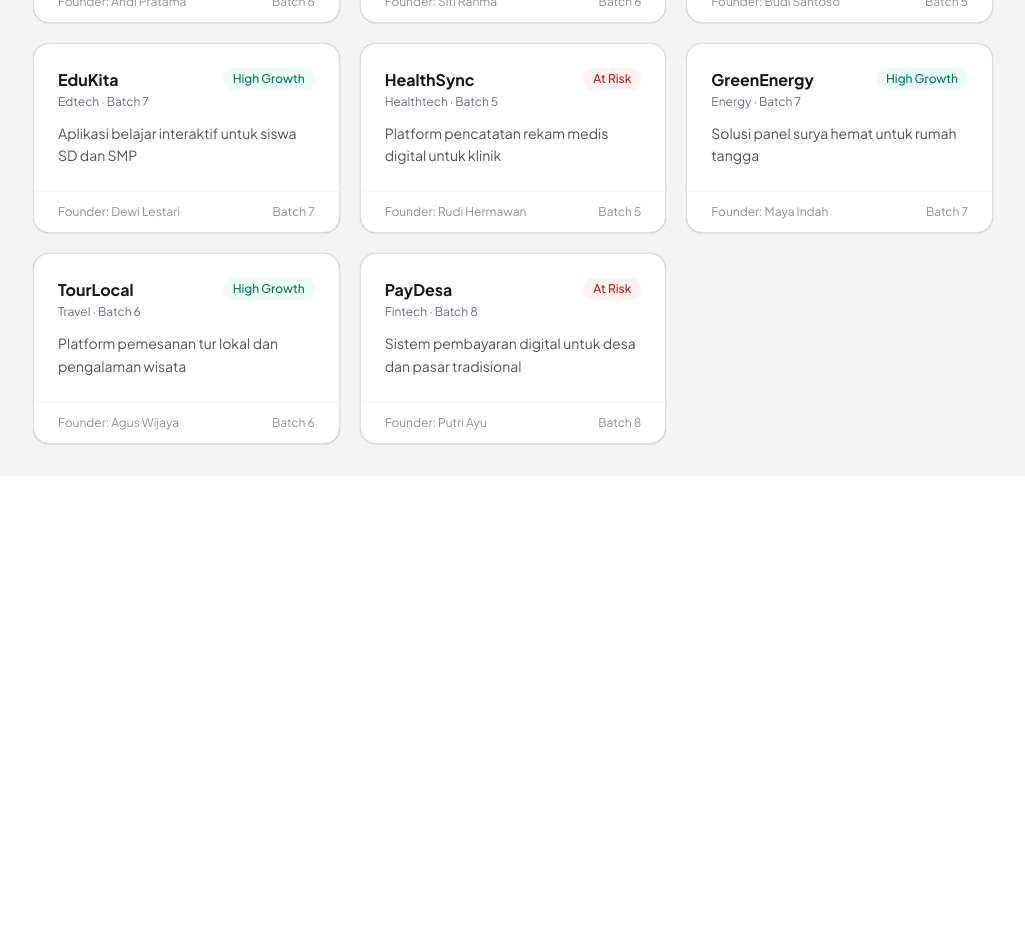
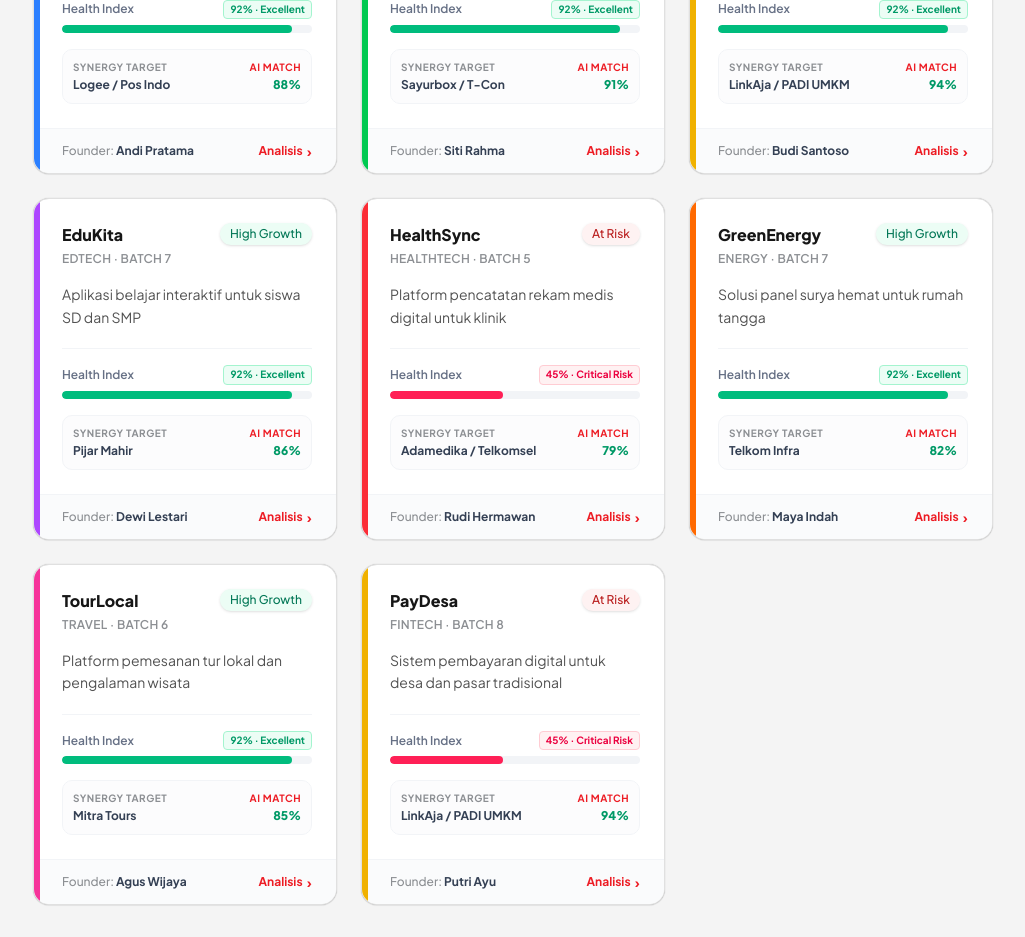
Before and after one commit to kelvinsatriahendra/Indigo-Connect-AI-Synergy-Risk-Engine-, a Next.js app: page /dashboard in a window 1280 px wide. Shown: the part 1040-1977 px from the top of the page, without its empty margins (255-1280 px from the left). Before the commit the page ends 1516 px from the top, so only its background shows below. Built offline with nearby package versions, Linux system fonts and the light colour scheme; no server answers.

Commit message:
design: revamp dashboard startup card visualization with AI metrics, health indices, match scores and sector accents

```diff
--- a/src/app/dashboard/page.tsx
+++ b/src/app/dashboard/page.tsx
@@ -408,29 +408,89 @@
             <p className="text-xs text-[#8c8f93] mt-1">Coba ubah filter atau kata kunci pencarian</p>
           </div>
         ) : (
-          <div className="grid gap-5 sm:grid-cols-2 lg:grid-cols-3">
-            {filteredStartups.map((startup) => (
-              <div key={startup.id} className="card-legion overflow-hidden">
-                <div className="p-6">
-                  <div className="flex items-start justify-between">
-                    <div>
-                      <h3 className="text-base font-bold text-[#161616]">{startup.name}</h3>
-                      <p className="mt-0.5 text-xs text-[#667085]">{startup.sector} · {startup.batch}</p>
+          <div className="grid gap-6 sm:grid-cols-2 lg:grid-cols-3">
+            {filteredStartups.map((startup) => {
+              const isHigh = startup.status === "ACTIVE";
+              const healthScore = isHigh ? 92 : 45;
+              const healthLabel = isHigh ? "Excellent" : "Critical Risk";
+              const healthColor = isHigh ? "text-emerald-600 bg-emerald-50 border-emerald-200" : "text-rose-600 bg-rose-50 border-rose-200";
+              const healthProgressColor = isHigh ? "bg-emerald-500" : "bg-rose-500";
+
+              // Map Synergy target based on sector
+              const synergyMap: Record<string, { target: string; match: number }> = {
+                "Fintech": { target: "LinkAja / PADI UMKM", match: 94 },
+                "Logistik": { target: "Logee / Pos Indo", match: 88 },
+                "Agritech": { target: "Sayurbox / T-Con", match: 91 },
+                "Healthtech": { target: "Adamedika / Telkomsel", match: 79 },
+                "Edtech": { target: "Pijar Mahir", match: 86 },
+                "Energy": { target: "Telkom Infra", match: 82 },
+                "Travel": { target: "Mitra Tours", match: 85 },
+              };
+              const synergy = synergyMap[startup.sector] || { target: "Telkom Group", match: 85 };
+
+              return (
+                <div
+                  key={startup.id}
+                  className="card-legion overflow-hidden relative group hover:scale-[1.02] hover:-translate-y-1 transition-all duration-300 flex flex-col justify-between"
+                >
+                  {/* Left accent bar matching sector color */}
+                  <div className={`absolute left-0 top-0 bottom-0 w-1.5 ${sectorColors[startup.sector] || "bg-slate-400"}`} />
+
+                  <div className="p-6 pl-7 flex-1">
+                    <div className="flex items-start justify-between gap-2">
+                      <div>
+                        <h3 className="text-base font-extrabold text-[#161616] group-hover:text-[#ED1C24] transition-colors">{startup.name}</h3>
+                        <p className="mt-1 text-xs font-semibold text-[#8c8f93] tracking-wide uppercase">{startup.sector} · {startup.batch}</p>
+                      </div>
+                      <span className={isHigh ? "badge-high-growth shadow-sm" : "badge-at-risk shadow-sm"}>
+                        {isHigh ? "High Growth" : "At Risk"}
+                      </span>
                     </div>
-                    <span className={startup.status === "ACTIVE" ? "badge-high-growth" : "badge-at-risk"}>
-                      {startup.status === "ACTIVE" ? "High Growth" : "At Risk"}
-                    </span>
+
+                    <p className="mt-4 text-sm leading-relaxed text-[#525252] line-clamp-2">{startup.description}</p>
+
+                    {/* AI Engine Metrics Integration (Premium Dashboard Aesthetic) */}
+                    <div className="mt-5 pt-4 border-t border-[#f2f4f7] space-y-4">
+                      {/* Health Index Bar */}
+                      <div>
+                        <div className="flex items-center justify-between text-xs mb-1.5">
+                          <span className="font-semibold text-[#667085]">Health Index</span>
+                          <span className={`px-1.5 py-0.5 rounded text-[10px] font-bold border ${healthColor}`}>
+                            {healthScore}% · {healthLabel}
+                          </span>
+                        </div>
+                        <div className="h-2 rounded-full bg-[#f2f4f7] overflow-hidden">
+                          <div
+                            className={`h-full rounded-full ${healthProgressColor} transition-all duration-500`}
+                            style={{ width: `${healthScore}%` }}
+                          />
+                        </div>
+                      </div>
+
+                      {/* AI Synergy Potential Card */}
+                      <div className="bg-[#fcfcfd] border border-[#f2f4f7] rounded-lg p-2.5 flex items-center justify-between">
+                        <div>
+                          <p className="text-[10px] font-bold text-[#8c8f93] uppercase tracking-wider">Synergy Target</p>
+                          <p className="text-xs font-bold text-[#344054] mt-0.5">{synergy.target}</p>
+                        </div>
+                        <div className="text-right">
+                          <p className="text-[10px] font-bold text-[#ED1C24] uppercase tracking-wider">AI Match</p>
+                          <p className="text-xs font-extrabold text-emerald-600 mt-0.5">{synergy.match}%</p>
+                        </div>
+                      </div>
+                    </div>
                   </div>
-                  <p className="mt-3 text-sm leading-relaxed text-[#525252]">{startup.description}</p>
-                </div>
-                <div className="border-t border-[#f2f4f7] px-6 py-3">
-                  <div className="flex items-center justify-between text-xs text-[#8c8f93]">
-                    <span>Founder: {startup.founderName}</span>
-                    <span>{startup.batch}</span>
+
+                  <div className="border-t border-[#f2f4f7] bg-[#fafbfc] px-6 py-3 pl-7 flex items-center justify-between text-xs text-[#8c8f93]">
+                    <span className="font-medium">Founder: <strong className="text-[#344054]">{startup.founderName}</strong></span>
+                    <button className="text-[#ED1C24] font-bold hover:underline flex items-center gap-1">
+                      <span>Analisis</span>
+                      <span className="text-sm">›</span>
+                    </button>
                   </div>
                 </div>
-              </div>
-            ))}
+              );
+            })}
           </div>
         )}
       </div>
```
